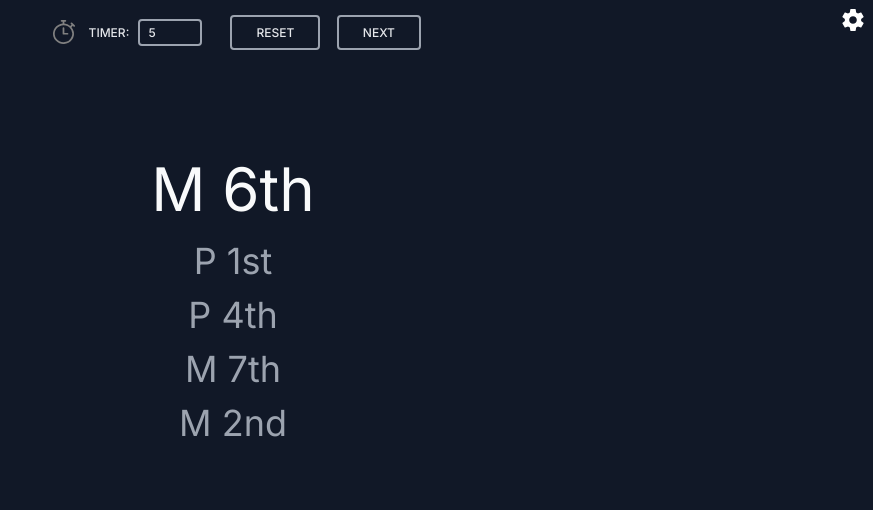
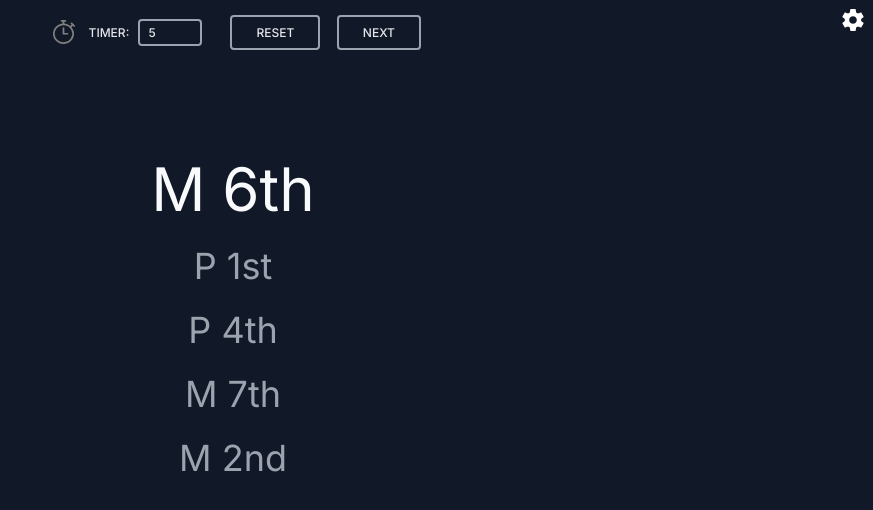
Before and after one commit to Pando58/guitar-trainer, a Svelte app: page / in a window 1280 px wide. Shown: the top 510 px of the page, without its empty margins (407-1280 px from the left). Built offline with nearby package versions, Linux system fonts and the light colour scheme.

Commit message:
center interval display entries vertically

```diff
--- a/src/App.svelte
+++ b/src/App.svelte
@@ -152,16 +152,14 @@
   <div class="w-full flex flex-col items-center pt-20 pb-10">
     {#each $nextNotes as next, i (getCounterId(i + counter))}
       <div
-        class={`min-h-[2rem] xs:min-h-[3rem] ${
-          i === 0 ? "text-gray-50" : "text-gray-400"
-        }`}
+        class={`flex items-center min-h-[3rem] xs:min-h-[4rem] ${ i === 0 ? "text-gray-50" : "text-gray-400" }`}
         style={(() => {
           const l = getEntry(
             `intervals.${$intervalDisplayMode}.${next}`
           ).length;
 
           const a = i === 0 ? 3.75 : 2.25;
-          const b = (1 / l) * (document.documentElement.clientWidth / 10);
+          const b = (1 / l) * (document.documentElement.clientWidth / (i === 0 ? 10 : 16));
           const size = a < b ? a : b;
 
           return `font-size: ${size}rem`;
```
